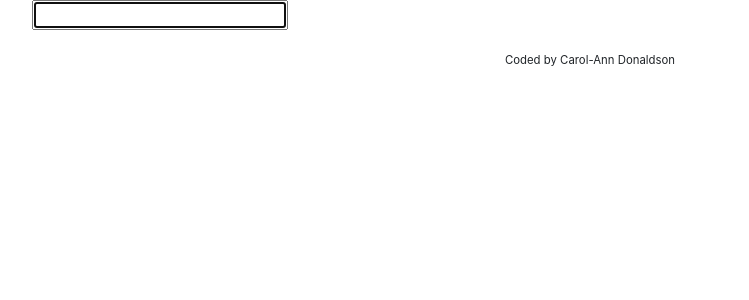
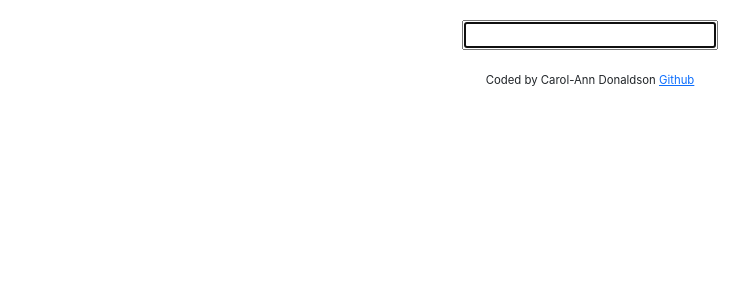
Before and after one commit to cdonal91/dictionary-project, a React (Create React App) app: page / in a window 1280 px wide. Shown: the top 300 px of the page, without its empty margins (50-799 px from the left). Built offline with nearby package versions, Linux system fonts and the light colour scheme.

Commit message:
Adding simple styling

```diff
--- a/src/App.css
+++ b/src/App.css
@@ -1,3 +1,7 @@
+body {
+  text-align: center;
+  margin: 20px auto;
+}
 .coded-by {
   font-size: 13px;
   text-align: center;
--- a/src/App.js
+++ b/src/App.js
@@ -10,7 +10,10 @@ function App() {
           <Dictionary />
         </main>
         <footer className="coded-by">
-          <small>Coded by Carol-Ann Donaldson</small>
+          <small>
+            Coded by Carol-Ann Donaldson{" "}
+            <a href="https://github.com/cdonal91/dictionary-project">Github</a>
+          </small>
         </footer>
       </div>
     </div>
```
